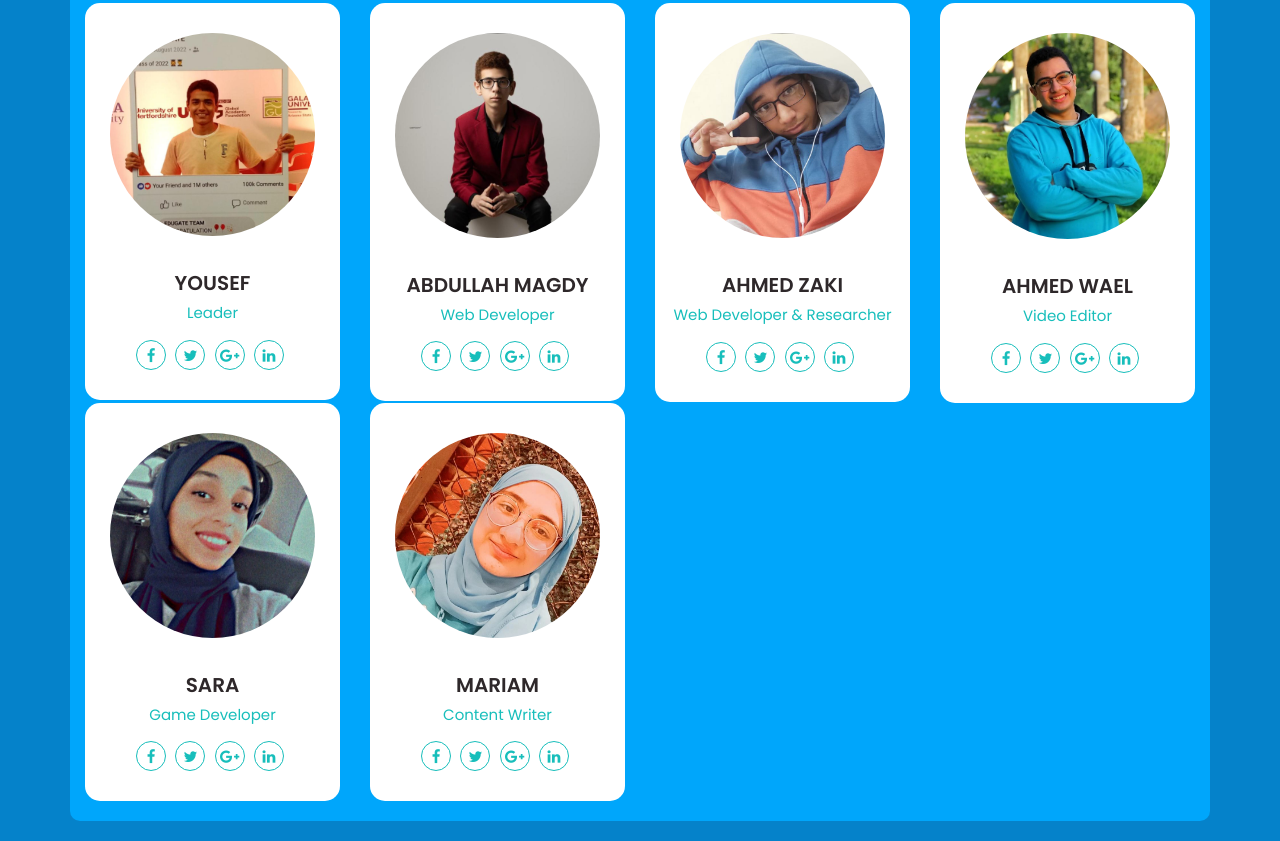
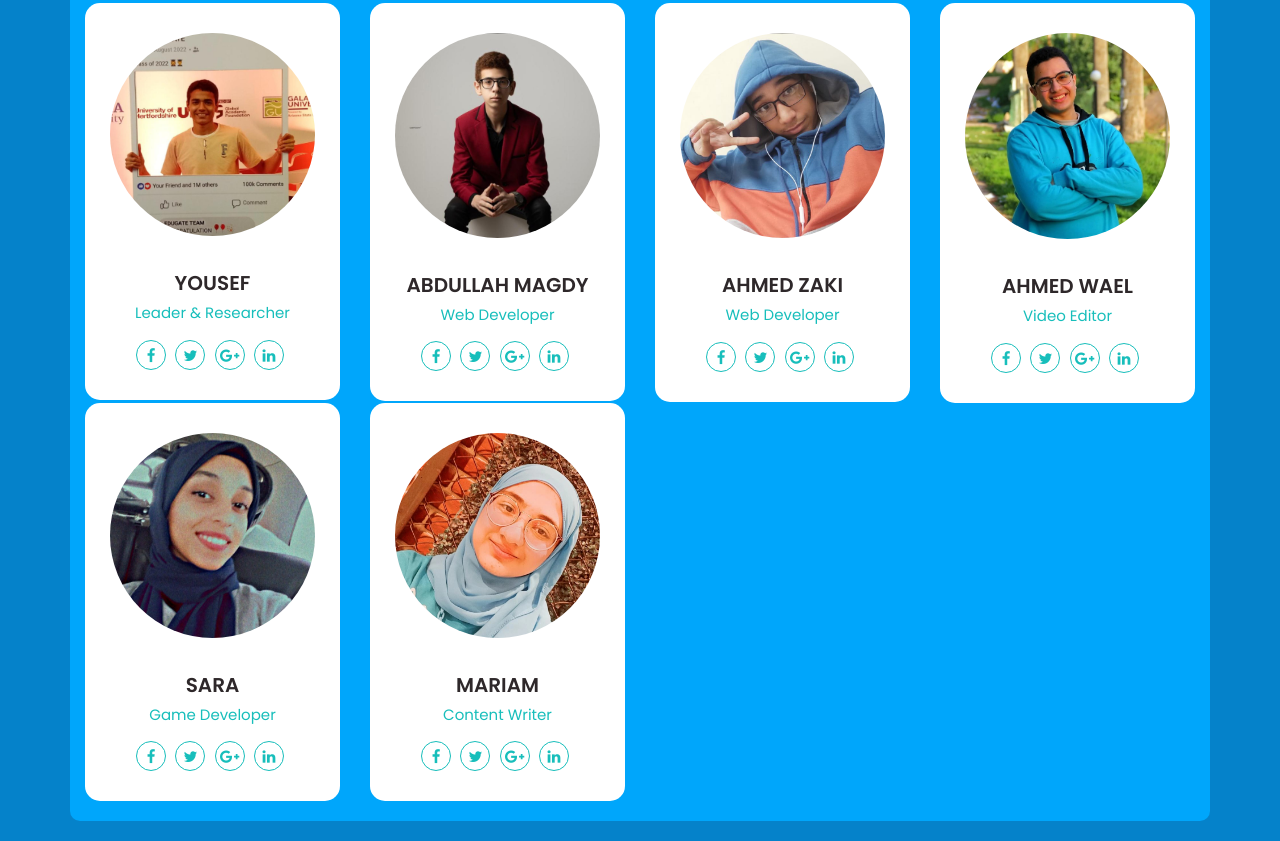
Before and after one commit to Nasateamavocado/Nasateamavocado.github.io, a plain HTML site: page document.html in a window 1280 px wide. Shown: the part 1331-2172 px from the top of the page. Drawn offline with nearby package versions, Linux system fonts and the light colour scheme; files whose address does not match are found by name.

Commit message:
Update document.html

```diff
--- a/document.html
+++ b/document.html
@@ -69,7 +69,7 @@
                         <img src="WhatsApp Image 2022-10-01 at 10.33.10 PM.jpeg">
                     </div>
                     <h3 class="title">yousef</h3>
-                    <span class="post">leader</span>
+                    <span class="post">leader & Researcher</span>
                     <ul class="social">
                         <li><a href="#" class="fa fa-facebook"></a></li>
                         <li><a href="#" class="fa fa-twitter"></a></li>
@@ -99,7 +99,7 @@
                         <img src=".//2.jpeg">
                     </div>
                     <h3 class="title">ahmed zaki</h3>
-                    <span class="post">Web developer & Researcher</span>
+                    <span class="post">Web developer</span>
                     <ul class="social">
                         <li><a href="#" class="fa fa-facebook"></a></li>
                         <li><a href="#" class="fa fa-twitter"></a></li>
```
